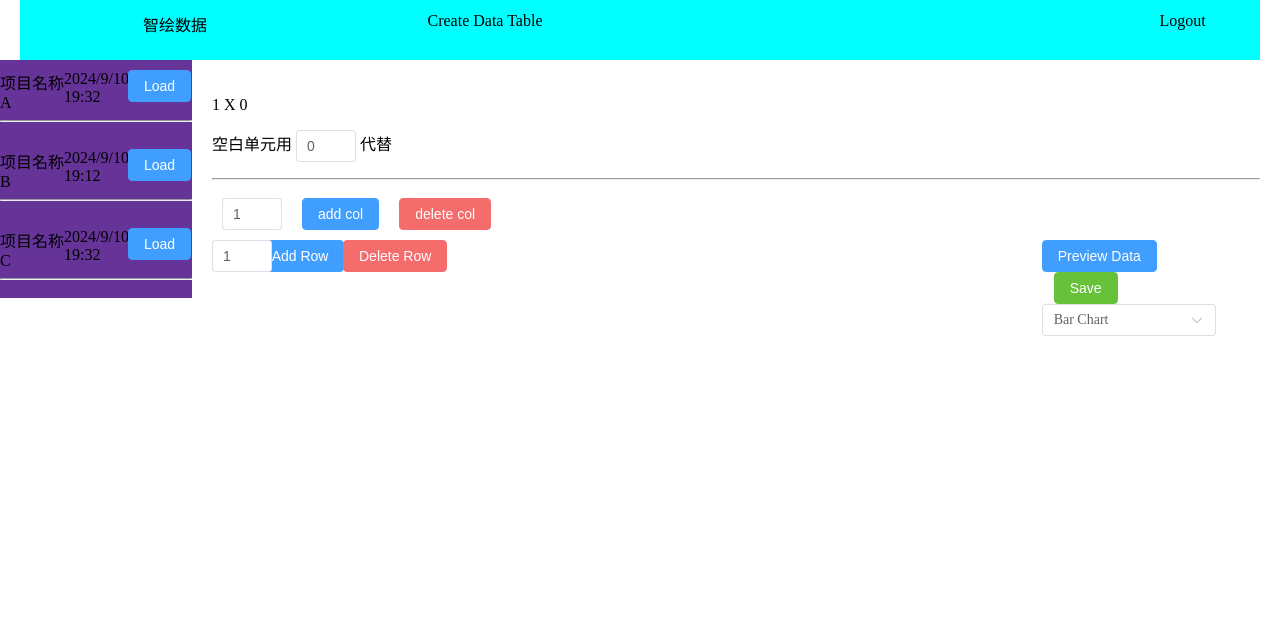
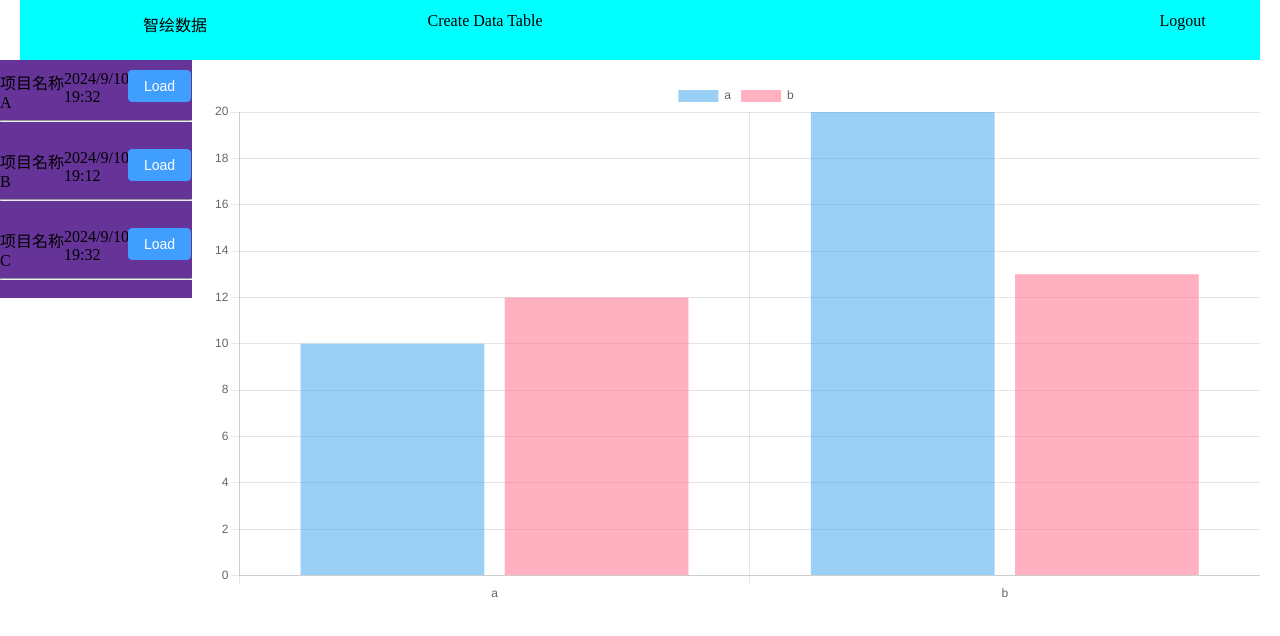
Before and after one commit to yueyingyifeng/IntelDrawingDataFrontend, a Vue app: page /home in a window 1280 px wide. Shown: the top 636 px of the page. Built offline with nearby package versions, Linux system fonts and the light colour scheme.

Commit message:
更新了两个组件切换方式，但还有一些问题还没解决

```diff
--- a/src/components/HomeComponents/HomeComponent.vue
+++ b/src/components/HomeComponents/HomeComponent.vue
@@ -1,6 +1,6 @@
 <script setup>
 import Chart from 'chart.js/auto'
-import { onMounted, defineProps, watch,ref } from 'vue';
+import { onMounted, defineProps, watch } from 'vue';
 
 let chart;
 
@@ -8,6 +8,10 @@ const props = defineProps({
     data: {
         type: Array,
         required: true
+    },
+    show: {
+        type: Boolean,
+        default: true
     }
 })
 
@@ -25,9 +29,10 @@ onMounted(() => {
 })
 
 function initChart() {
-    if (chart   ) {
+    if (chart) {
         chart.destroy();
     }
+
 
 
     chart = new Chart(
@@ -35,11 +40,15 @@ function initChart() {
         {
             type: 'bar',
             data: {
-                labels: props.data.map(row => row.year),
+                labels: ['a', 'b'],
                 datasets: [
                     {
-                        label: 'Acquisitions by year',
-                        data: props.data.map(row => row.count)
+                        label: 'a',
+                        data: [10, 20]
+                    },
+                    {
+                        label: 'b',
+                        data: [12, 13]
                     }
                 ]
             }
@@ -67,7 +76,7 @@ function removeData() {
 </script>
 
 <template>
-    <main class="test_home_background">
+    <main v-show="show" class="test_home_background">
         <canvas style="width: 700px;" id="acquisitions"></canvas>
     </main>
 </template>
--- a/src/views/HomeView.vue
+++ b/src/views/HomeView.vue
@@ -8,8 +8,20 @@ import Home_CreateTableComponent from '@/components/HomeComponents/Home_CreateTa
 
 let currentData = ref([]);
 
+const showData = ref(true);
+
 function switchData(data) {
   currentData.value = data;
+  showData.value = true;
+}
+
+function saveFile(data) {
+
+}
+
+function previewData(data) {
+  currentData.value = data;
+  showData.value = true;
 }
 </script>
 
@@ -17,7 +29,7 @@ function switchData(data) {
   <div >
     <el-container>
       <el-header>
-        <HeaderComponent />
+        <HeaderComponent @toCreateTable="showData = false"/>
       </el-header>
 
       <el-container>
@@ -26,8 +38,9 @@ function switchData(data) {
         </el-aside>
 
         <el-main>
-          <!-- <HomeComponent :data="currentData"/> -->
-          <Home_CreateTableComponent/>
+          <HomeComponent :data="currentData" :show="showData"/>
+
+          <Home_CreateTableComponent @saveFile="saveFile" @previewData="previewData" :show="!showData"/>
         </el-main>
 
       </el-container>
```
